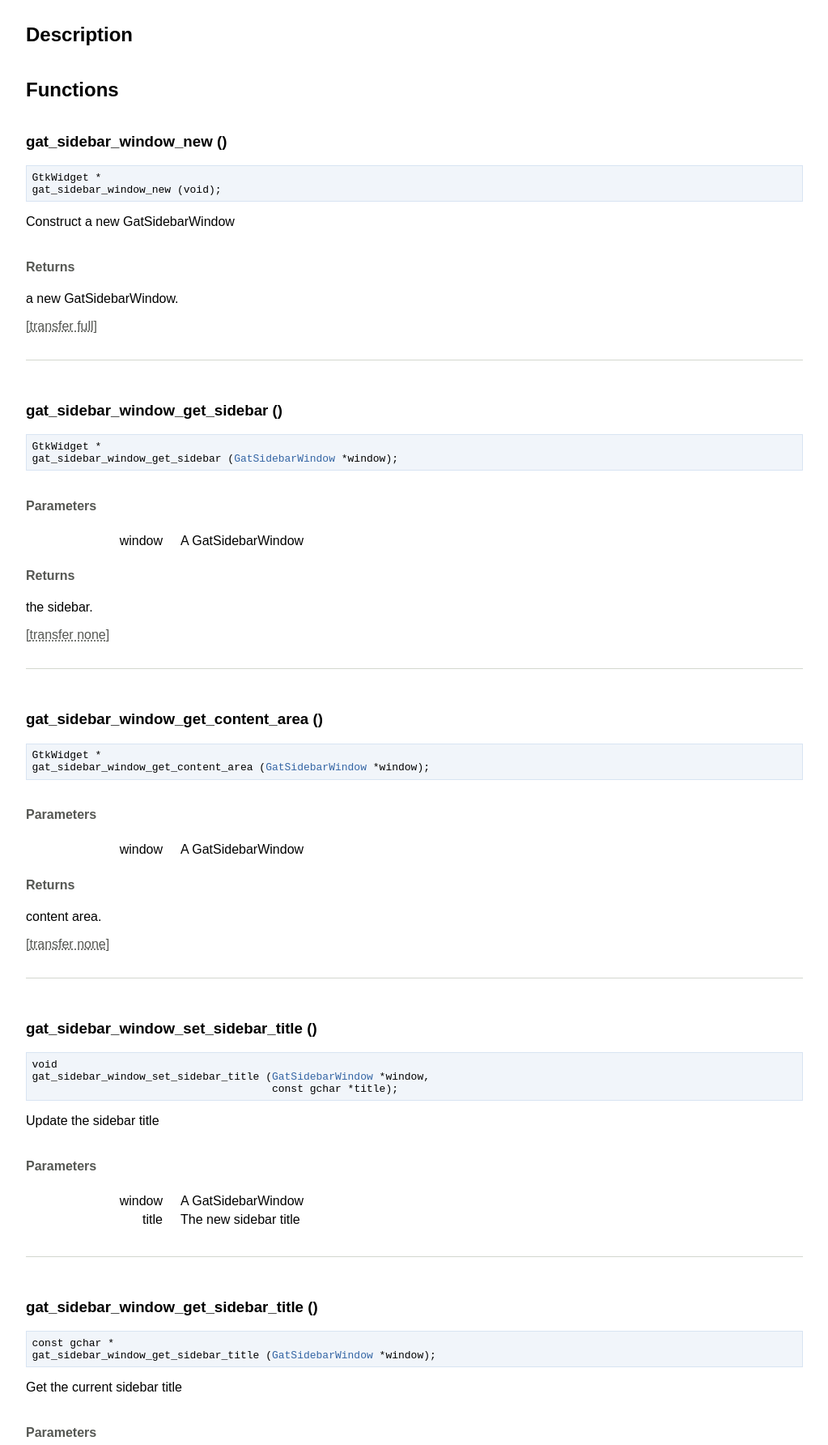
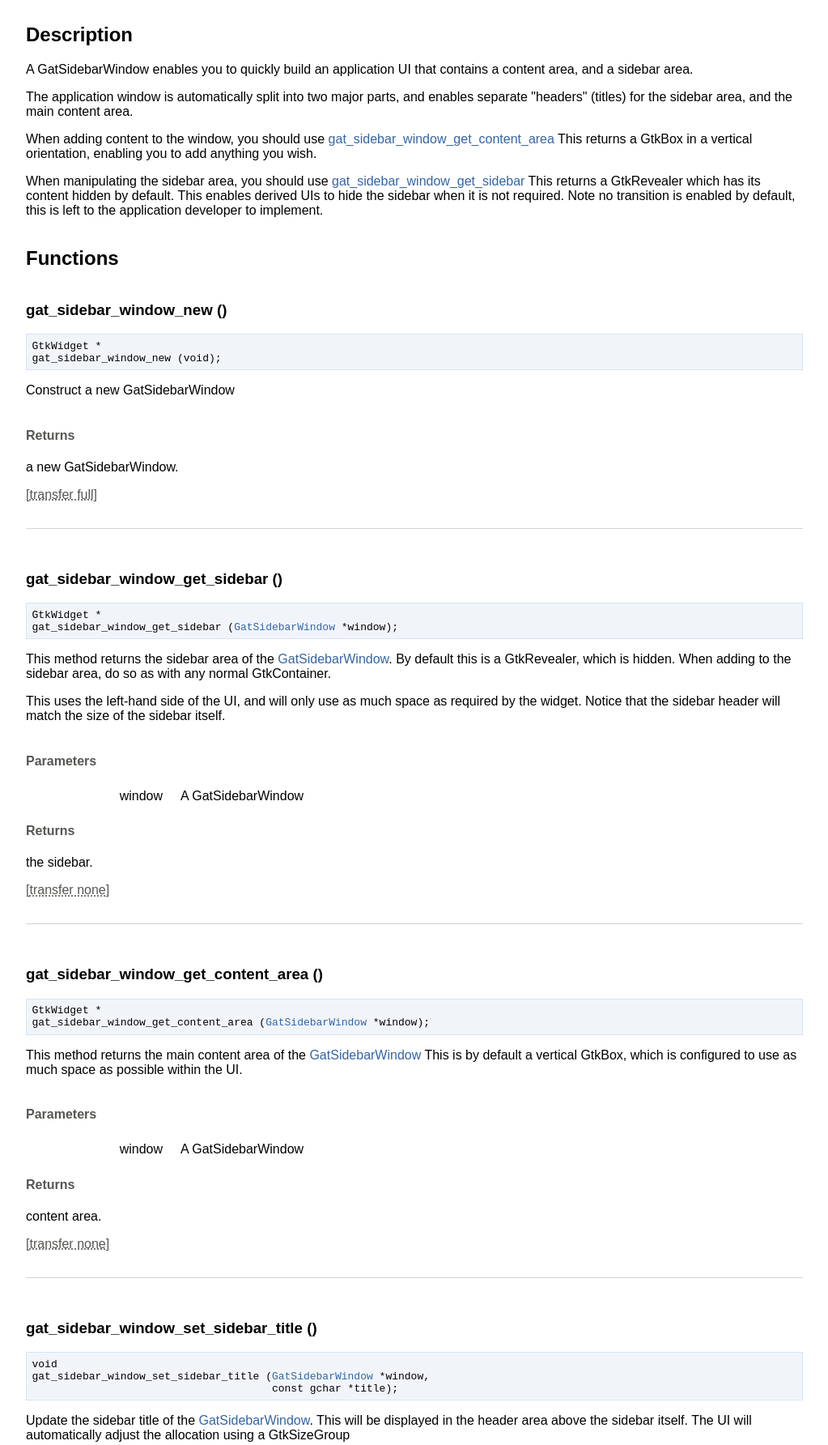
Before and after one commit to ikeydoherty/gnome-app-templates, a plain HTML site: page GatSidebarWindow.html in a window 1280 px wide. Shown: the part 681-2465 px from the top of the page at 81% size, without its empty margins (128-1151 px from the left). Drawn offline with Linux system fonts and the light colour scheme.

Commit message:
Sync docs

```diff
--- a/GatSidebarWindow.html
+++ b/GatSidebarWindow.html
@@ -29,7 +29,7 @@
 <div class="refnamediv"><table width="100%"><tr>
 <td valign="top">
 <h2><span class="refentrytitle"><a name="GatSidebarWindow.top_of_page"></a>GatSidebarWindow</span></h2>
-<p>GatSidebarWindow</p>
+<p>GatSidebarWindow — A window with an automatic sidebar</p>
 </td>
 <td class="gallery_image" valign="top" align="right"></td>
 </tr></table></div>
@@ -113,6 +113,19 @@
 </div>
 <div class="refsect1">
 <a name="GatSidebarWindow.description"></a><h2>Description</h2>
+<p>A GatSidebarWindow enables you to quickly build an application UI
+that contains a content area, and a sidebar area.</p>
+<p>The application window is automatically split into two major parts,
+and enables separate "headers" (titles) for the sidebar area, and
+the main content area.</p>
+<p>When adding content to the window, you should use <a class="link" href="GatSidebarWindow.html#gat-sidebar-window-get-content-area" title="gat_sidebar_window_get_content_area ()"><span class="type">gat_sidebar_window_get_content_area</span></a>
+This returns a <span class="type">GtkBox</span> in a vertical orientation, enabling you to add
+anything you wish.</p>
+<p>When manipulating the sidebar area, you should use <a class="link" href="GatSidebarWindow.html#gat-sidebar-window-get-sidebar" title="gat_sidebar_window_get_sidebar ()"><span class="type">gat_sidebar_window_get_sidebar</span></a>
+This returns a <span class="type">GtkRevealer</span> which has its content hidden by default.
+This enables derived UIs to hide the sidebar when it is not required.
+Note no transition is enabled by default, this is left to the application
+developer to implement.</p>
 </div>
 <div class="refsect1">
 <a name="GatSidebarWindow.functions_details"></a><h2>Functions</h2>
@@ -132,8 +145,14 @@ gat_sidebar_window_new (<em class="parameter"><code><span class="type">void</spa
 <a name="gat-sidebar-window-get-sidebar"></a><h3>gat_sidebar_window_get_sidebar ()</h3>
 <pre class="programlisting"><span class="returnvalue">GtkWidget</span> *
 gat_sidebar_window_get_sidebar (<em class="parameter"><code><a class="link" href="GatSidebarWindow.html" title="GatSidebarWindow"><span class="type">GatSidebarWindow</span></a> *window</code></em>);</pre>
+<p>This method returns the sidebar area of the <a class="link" href="GatSidebarWindow.html" title="GatSidebarWindow"><span class="type">GatSidebarWindow</span></a>. By
+default this is a <span class="type">GtkRevealer</span>, which is hidden. When adding to
+the sidebar area, do so as with any normal <span class="type">GtkContainer</span>.</p>
+<p>This uses the left-hand side of the UI, and will only use as much
+space as required by the widget. Notice that the sidebar header
+will match the size of the sidebar itself.</p>
 <div class="refsect3">
-<a name="id-1.2.4.7.3.4"></a><h4>Parameters</h4>
+<a name="id-1.2.4.7.3.6"></a><h4>Parameters</h4>
 <div class="informaltable"><table width="100%" border="0">
 <colgroup>
 <col width="150px" class="parameters_name">
@@ -148,7 +167,7 @@ gat_sidebar_window_get_sidebar (<em class="parameter"><code><a class="link" href
 </table></div>
 </div>
 <div class="refsect3">
-<a name="id-1.2.4.7.3.5"></a><h4>Returns</h4>
+<a name="id-1.2.4.7.3.7"></a><h4>Returns</h4>
 <p> the sidebar. </p>
 <p><span class="annotation">[<acronym title="Don't free data after the code is done."><span class="acronym">transfer none</span></acronym>]</span></p>
 </div>
@@ -158,8 +177,11 @@ gat_sidebar_window_get_sidebar (<em class="parameter"><code><a class="link" href
 <a name="gat-sidebar-window-get-content-area"></a><h3>gat_sidebar_window_get_content_area ()</h3>
 <pre class="programlisting"><span class="returnvalue">GtkWidget</span> *
 gat_sidebar_window_get_content_area (<em class="parameter"><code><a class="link" href="GatSidebarWindow.html" title="GatSidebarWindow"><span class="type">GatSidebarWindow</span></a> *window</code></em>);</pre>
+<p>This method returns the main content area of the <a class="link" href="GatSidebarWindow.html" title="GatSidebarWindow"><span class="type">GatSidebarWindow</span></a>
+This is by default a vertical <span class="type">GtkBox</span>, which is configured to use
+as much space as possible within the UI.</p>
 <div class="refsect3">
-<a name="id-1.2.4.7.4.4"></a><h4>Parameters</h4>
+<a name="id-1.2.4.7.4.5"></a><h4>Parameters</h4>
 <div class="informaltable"><table width="100%" border="0">
 <colgroup>
 <col width="150px" class="parameters_name">
@@ -174,7 +196,7 @@ gat_sidebar_window_get_content_area (<em class="parameter"><code><a class="link"
 </table></div>
 </div>
 <div class="refsect3">
-<a name="id-1.2.4.7.4.5"></a><h4>Returns</h4>
+<a name="id-1.2.4.7.4.6"></a><h4>Returns</h4>
 <p> content area. </p>
 <p><span class="annotation">[<acronym title="Don't free data after the code is done."><span class="acronym">transfer none</span></acronym>]</span></p>
 </div>
@@ -185,7 +207,9 @@ gat_sidebar_window_get_content_area (<em class="parameter"><code><a class="link"
 <pre class="programlisting"><span class="returnvalue">void</span>
 gat_sidebar_window_set_sidebar_title (<em class="parameter"><code><a class="link" href="GatSidebarWindow.html" title="GatSidebarWindow"><span class="type">GatSidebarWindow</span></a> *window</code></em>,
                                       <em class="parameter"><code>const <span class="type">gchar</span> *title</code></em>);</pre>
-<p>Update the sidebar title</p>
+<p>Update the sidebar title of the <a class="link" href="GatSidebarWindow.html" title="GatSidebarWindow"><span class="type">GatSidebarWindow</span></a>. This will be displayed
+in the header area above the sidebar itself. The UI will automatically
+adjust the allocation using a <span class="type">GtkSizeGroup</span></p>
 <div class="refsect3">
 <a name="id-1.2.4.7.5.5"></a><h4>Parameters</h4>
 <div class="informaltable"><table width="100%" border="0">
@@ -214,7 +238,8 @@ gat_sidebar_window_set_sidebar_title (<em class="parameter"><code><a class="link
 <a name="gat-sidebar-window-get-sidebar-title"></a><h3>gat_sidebar_window_get_sidebar_title ()</h3>
 <pre class="programlisting">const <span class="returnvalue">gchar</span> *
 gat_sidebar_window_get_sidebar_title (<em class="parameter"><code><a class="link" href="GatSidebarWindow.html" title="GatSidebarWindow"><span class="type">GatSidebarWindow</span></a> *window</code></em>);</pre>
-<p>Get the current sidebar title</p>
+<p>Get the currently set sidebar title. Do not free this string, as
+<a class="link" href="GatSidebarWindow.html" title="GatSidebarWindow"><span class="type">GatSidebarWindow</span></a> owns this reference.</p>
 <div class="refsect3">
 <a name="id-1.2.4.7.6.5"></a><h4>Parameters</h4>
 <div class="informaltable"><table width="100%" border="0">
```
Also changed, not shown: ch01.html (+1 -1 lines), index.html (+1 -1 lines).
